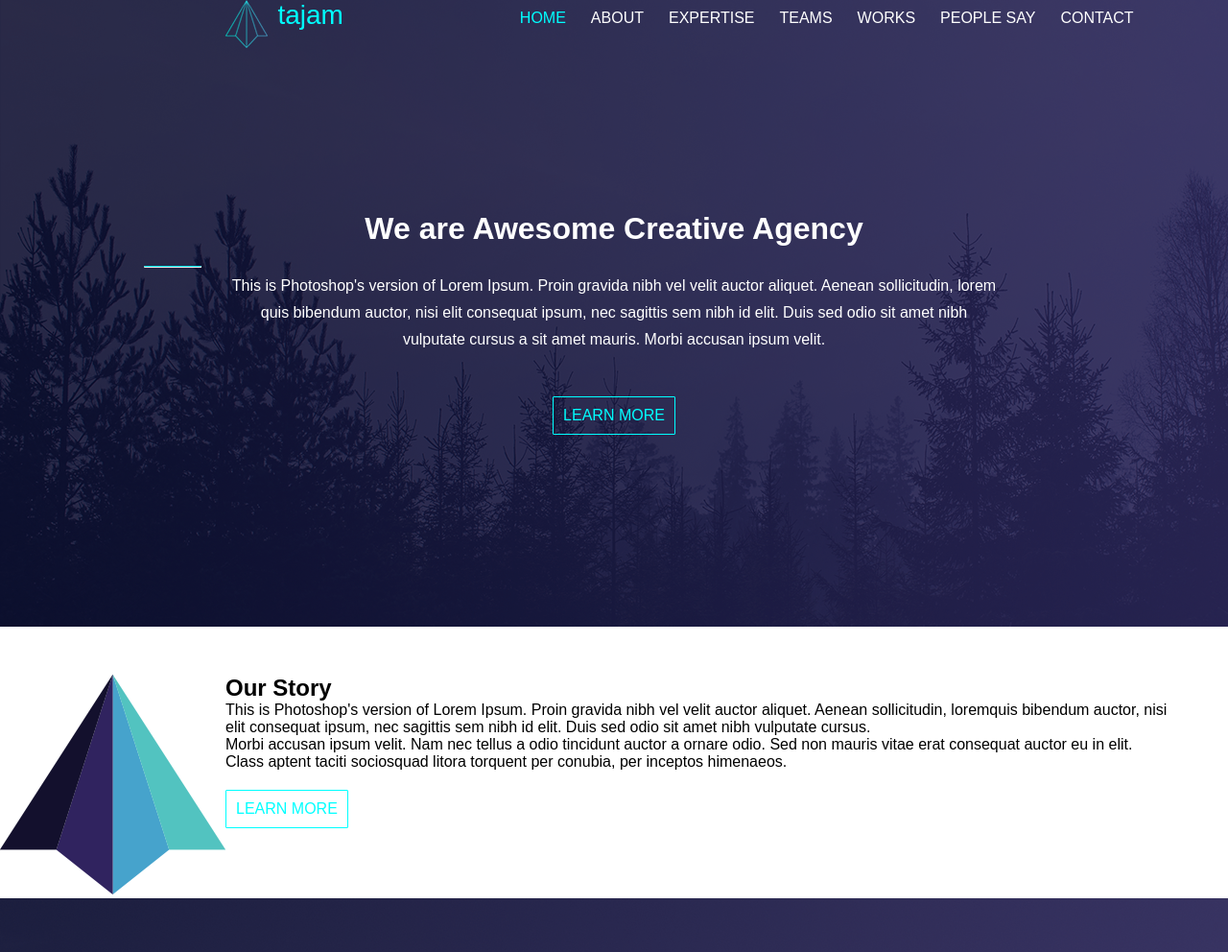
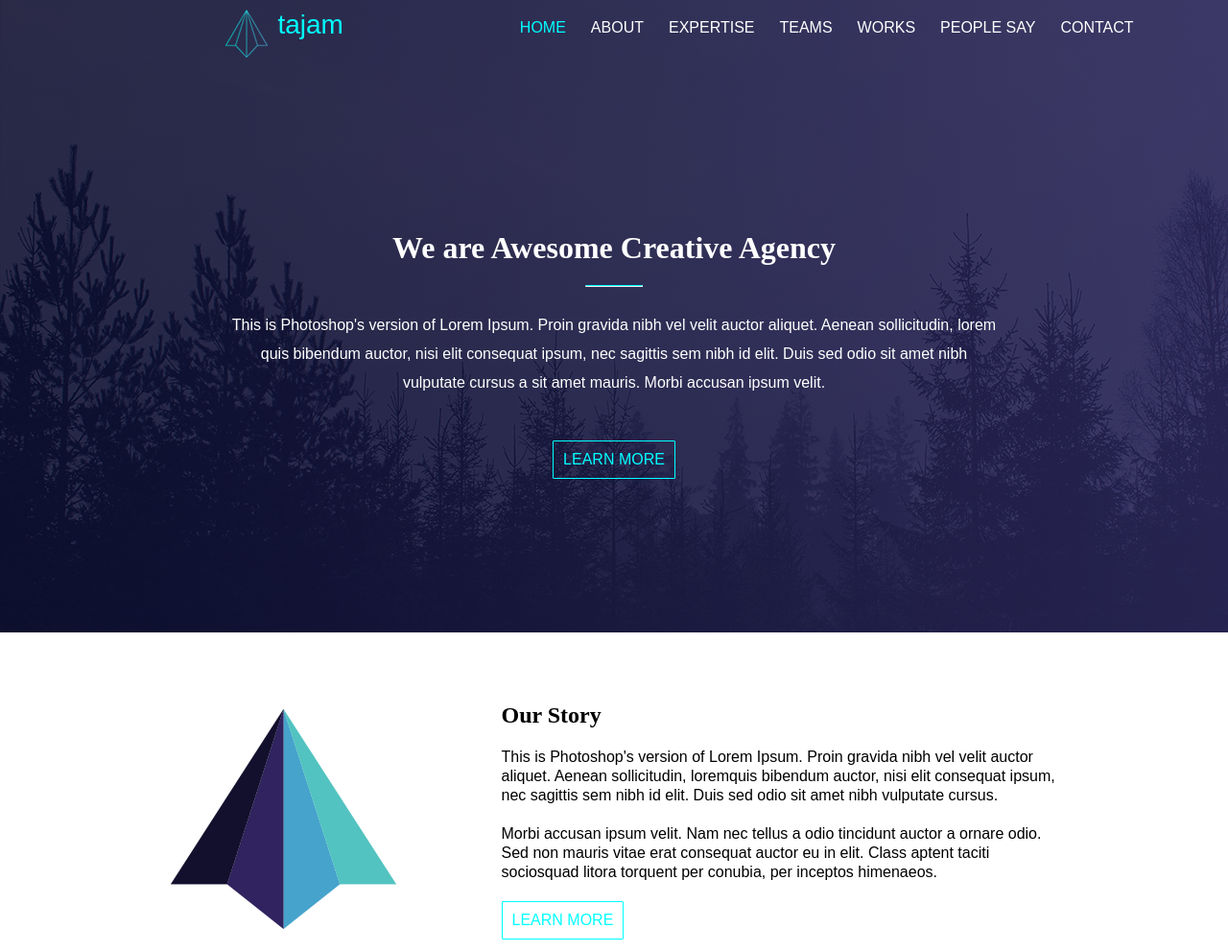
Before and after one commit to Hasireddy/psd2html, a plain HTML site: page index.html in a window 1280 px wide. Shown: the top 992 px of the page at 96% size. Drawn offline with Linux system fonts and the light colour scheme.

Commit message:
Fix the issue with Our Story

```diff
--- a/index.html
+++ b/index.html
@@ -27,17 +27,17 @@
         </div>
       </nav>
 
-      <div>
+      <div class="intro">
         <h1>We are Awesome Creative Agency</h1>
         <hr class="maria-hr">
-        <p>
+        <p class="intro_text">
           This is Photoshop's version of Lorem Ipsum. Proin gravida nibh vel velit
           auctor aliquet. Aenean sollicitudin, lorem </p>
-        <p>
+        <p class="intro_text">
           quis bibendum auctor, nisi elit consequat ipsum, nec sagittis sem nibh id elit.
           Duis sed odio sit amet nibh
         </p>
-        <p>
+        <p class="intro_text">
           vulputate cursus a sit amet mauris. Morbi accusan ipsum velit.
         </p>
         <button type="button" id="button" class="button">Learn more</button>
@@ -45,7 +45,7 @@
     </header>
     <main>
       <section class="section-story">
-        <div class="story">
+        <div id="story">
             <div class="logo2">
               <img src="photoshop/design-assets/png/logo-big.png" alt="Big logo.">
             </div>
--- a/styles.css
+++ b/styles.css
@@ -16,17 +16,17 @@ header {
   margin: 0px 0px 50px 0px;
   padding: 0;
   width: 100%;
-  height: max-content;
+  height: auto;
 
 }
 .navbar {
-  margin:0;
-  padding: 0;
+  margin: 0;
+  padding: 10px 0px;
   font-family: Arial, Helvetica, sans-serif;
 
 }
 .navbar div {
-  margin: 0px;
+  margin: 0;
   padding: 0;
   display: flex;
   justify-content: space-around;
@@ -52,8 +52,9 @@ header {
   text-transform: uppercase;
   vertical-align: middle;
 }
-p {
+.intro_text p {
   font-family: Arial, "Helvetica Neue", Helvetica, sans-serif;
+  margin: 10px 30px 10px
 }
 .nav_menu a {
   padding: 0;
@@ -71,15 +72,17 @@ a .home:hover {
 }
 
 header div {
-  padding: 150px;
+  padding: 150px 150px 110px;
 }
 
 header div h1 {
   color: white;
   text-align: center;
   margin: 20px 50px;
+  font-family: 'Times New Roman', Times, serif;
 }
 .maria-hr {
+  margin: 20px auto 30px;
   width: 60px;
   border-top: 1px solid aqua;
 }
@@ -87,6 +90,7 @@ header div p {
   color: white;
   text-align: center;
   margin: 10px 10px;
+  line-height: 20px;
 
 }
 .button {
@@ -106,30 +110,45 @@ header div p {
 }
 /* My story*/
 
-.story {
-  margin-top: 10px;
-  padding-top: 0;
-  width: 1270px;
-   display: flex;
-   flex-direction: row;
-   align-items: flex-start;
-   justify-content: flex-start;
+#story {
+  width: 100%;
+  height: auto;
+  display: flex;
+  flex-direction: row;
+  justify-content: center;
+  align-items: center;
+  margin-bottom: 50px;
+
 }
+.story div {
+   padding-top: 0;
+   margin-bottom: 50px;
 
+}
+.logo2 {
+  margin: 30px;
+
+}
 .our_story {
 
-   padding-left: 0;
-   margin-right: 50px;
    display: flex;
    flex-direction: column;
    align-items: flex-start;
    justify-content: flex-start;
+   max-width: 640px;
+   margin-left: 50px;
+
+}
+.our_story  p {
+  line-height: 20px;
+  margin: 10px 30px 10px
 
 }
 
 .our_story h1 {
-padding: 0;
-margin: 0;
+  font-family: 'Times New Roman', Times, serif;
+  margin: 10px 30px 10px
+
 }
 
 .button2 {
@@ -141,14 +160,11 @@ margin: 0;
   text-decoration: none;
   font-size: 16px;
   text-transform: uppercase;
-  margin: 20px 0;
+  margin: 10px 30px ;
   padding: 10px;
 
 }
-.story div {
-   padding-top: 0;
-   margin-top: 100;
-}
+
 
 /* Lilian part starts here */
 
```
